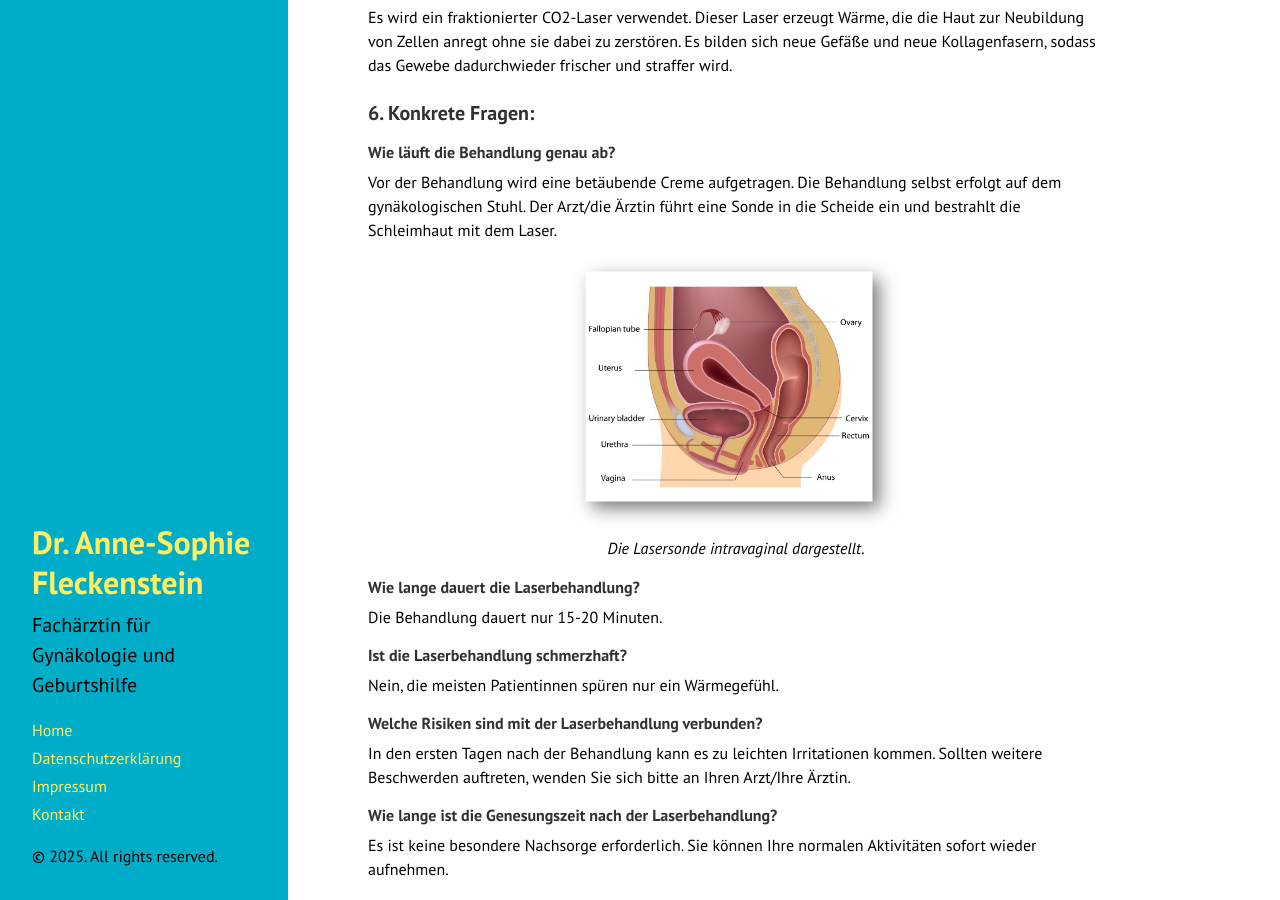
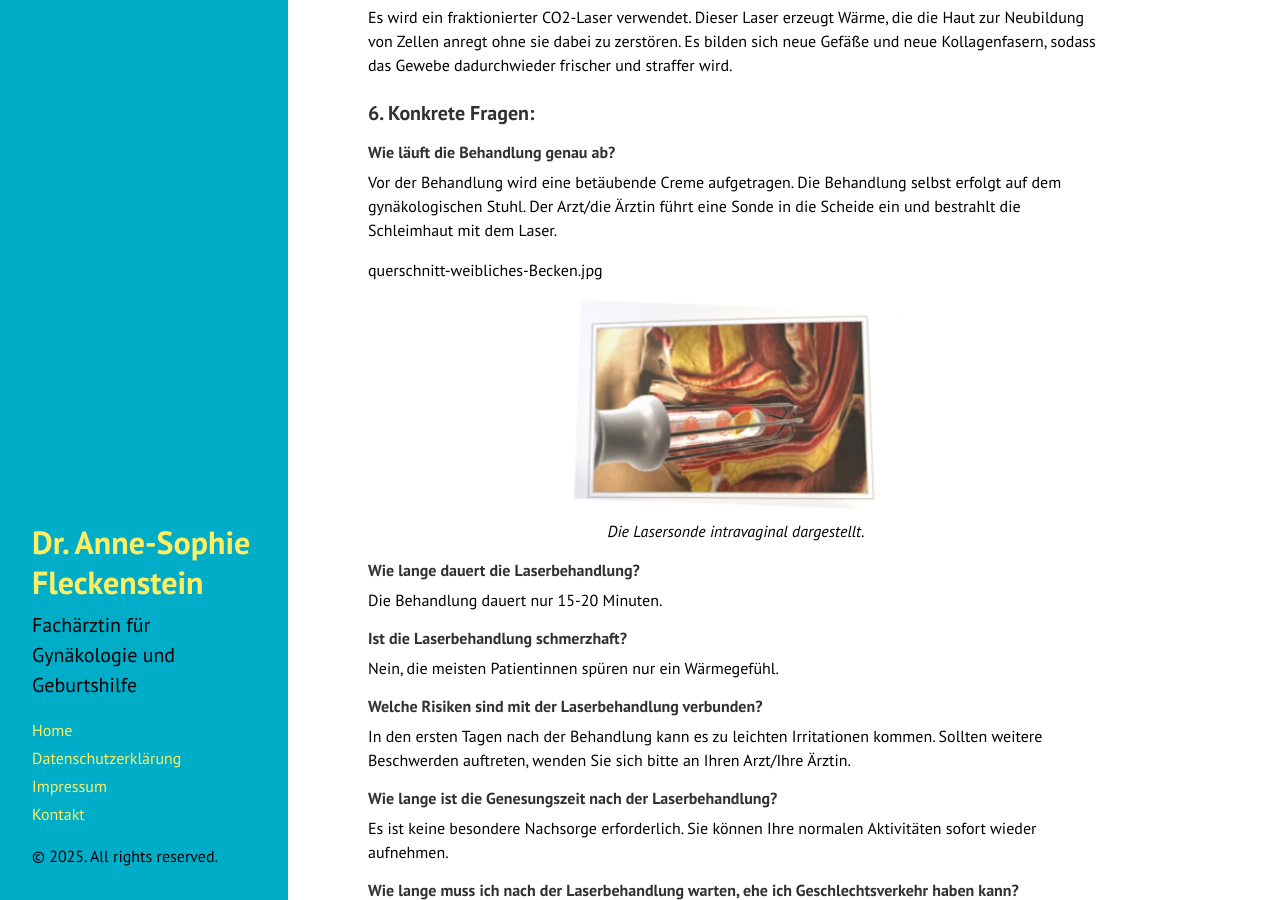
Before and after one commit to JuliaFleckenstein/dr-anne-sophie-fleckenstein, a Jekyll site: the page built from docs/index.md, in a window 1280 px wide and 900 px high, scrolled down 1607 px. Built offline with Jekyll 4.4.1, drawn with Linux system fonts in a browser that asks for light colours; Markdown is read by kramdown in place of the engine named in the settings; the list of posts is cut into pages by our own code.

Commit message:
index test

```diff
--- a/docs/index.md
+++ b/docs/index.md
@@ -88,9 +88,11 @@ Vor der Behandlung wird eine betäubende Creme aufgetragen. Die Behandlung selbs
 erfolgt auf dem gynäkologischen Stuhl. Der Arzt/die Ärztin führt eine Sonde in die Scheide
 ein und bestrahlt die Schleimhaut mit dem Laser.
 
+querschnitt-weibliches-Becken.jpg
+
 
 <figure>
-  <img src="{{site.baseurl}}images/querschnitt-weibliches-Becken.jpg" alt="Die Lasersonde intravaginal dargestellt." style="width:50%" class="center">
+  <img src="{{site.baseurl}}images/lasersonde.png" alt="Die Lasersonde intravaginal dargestellt." style="width:50%" class="center">
   <figcaption>Die Lasersonde intravaginal dargestellt.</figcaption>
 </figure>
 
```
Also changed, not shown: docs/images/picture-new.jpg.
